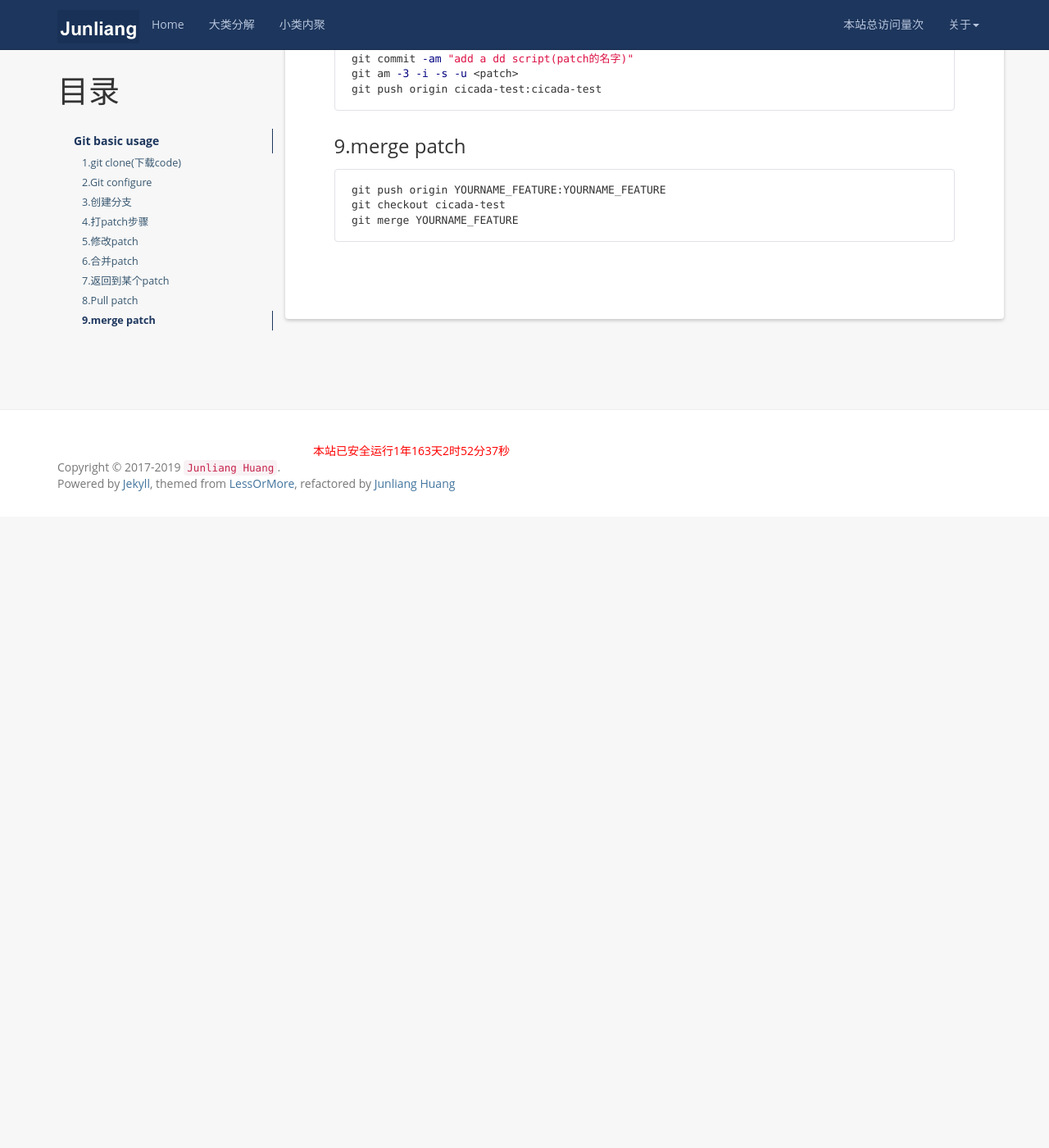
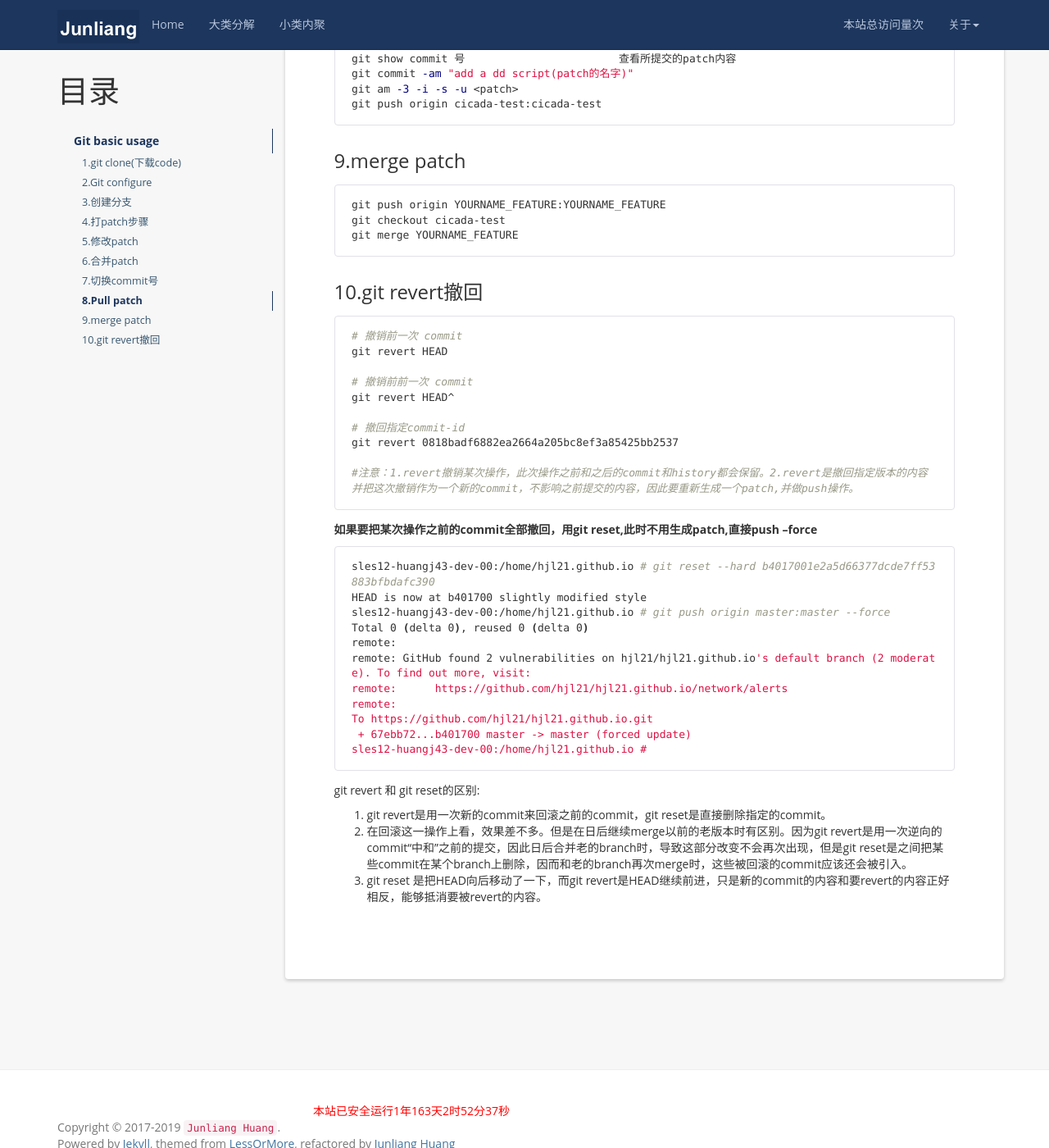
Before and after one commit to hjl21/hjl21.github.io, a Jekyll site: the page built from _posts/technology/git/2017-10-31-git-basic-usage.md, in a window 1280 px wide and 1400 px high, scrolled down 1945 px. Shown: the whole window at 82% size. Built offline with Jekyll 4.4.1, drawn with Linux system fonts in a browser that asks for light colours; nearby versions of some CDN libraries; a script that is not in the unit is left out; comment, search, counter and statistics services are not loaded; before the commit the page ends 2575 px from its top, so only the background shows below that; some of the changed text lies outside the part shown.

Commit message:
add 撤回commit内容

````diff
--- a/_posts/technology/git/2017-10-31-git-basic-usage.md
+++ b/_posts/technology/git/2017-10-31-git-basic-usage.md
@@ -12,7 +12,9 @@ tag: Git
 # Git basic usage
 
 ### 1.git clone(下载code)
-	git clone git://vt-sync/vmm_tree.git
+```shell
+git clone git://vt-sync/vmm_tree.git
+```
 
 ### 2.Git configure
 ```shell
@@ -64,9 +66,10 @@ git tag
 git remote -v         ----查看远端服务器上的仓库路径
 ```
 
-### 7.返回到某个patch
+### 7.切换commit号
 ```shell
 git reset --hard commit-number
+git checkout commit-number     #这个命令可以达到目的，不过一般用reset,checkout一般用于切换分支
 ```
 
 ### 8.Pull patch
@@ -84,3 +87,39 @@ git push origin YOURNAME_FEATURE:YOURNAME_FEATURE
 git checkout cicada-test
 git merge YOURNAME_FEATURE
 ```
+
+### 10.git revert撤回 ###
+
+~~~shell
+# 撤销前一次 commit
+git revert HEAD
+
+# 撤销前前一次 commit
+git revert HEAD^
+
+# 撤回指定commit-id
+git revert 0818badf6882ea2664a205bc8ef3a85425bb2537
+
+#注意：1.revert撤销某次操作，此次操作之前和之后的commit和history都会保留。2.revert是撤回指定版本的内容并把这次撤销作为一个新的commit，不影响之前提交的内容，因此要重新生成一个patch,并做push操作。
+~~~
+
+**如果要把某次操作之前的commit全部撤回，用git reset,此时不用生成patch,直接push --force**
+
+~~~shell
+sles12-huangj43-dev-00:/home/hjl21.github.io # git reset --hard b4017001e2a5d66377dcde7ff53883bfbdafc390
+HEAD is now at b401700 slightly modified style
+sles12-huangj43-dev-00:/home/hjl21.github.io # git push origin master:master --force
+Total 0 (delta 0), reused 0 (delta 0)
+remote:
+remote: GitHub found 2 vulnerabilities on hjl21/hjl21.github.io's default branch (2 moderate). To find out more, visit:
+remote:      https://github.com/hjl21/hjl21.github.io/network/alerts
+remote:
+To https://github.com/hjl21/hjl21.github.io.git
+ + 67ebb72...b401700 master -> master (forced update)
+sles12-huangj43-dev-00:/home/hjl21.github.io #
+~~~
+
+git revert 和 git reset的区别:
+1. git revert是用一次新的commit来回滚之前的commit，git reset是直接删除指定的commit。
+2. 在回滚这一操作上看，效果差不多。但是在日后继续merge以前的老版本时有区别。因为git  revert是用一次逆向的commit“中和”之前的提交，因此日后合并老的branch时，导致这部分改变不会再次出现，但是git  reset是之间把某些commit在某个branch上删除，因而和老的branch再次merge时，这些被回滚的commit应该还会被引入。
+3. git reset 是把HEAD向后移动了一下，而git revert是HEAD继续前进，只是新的commit的内容和要revert的内容正好相反，能够抵消要被revert的内容。
````
